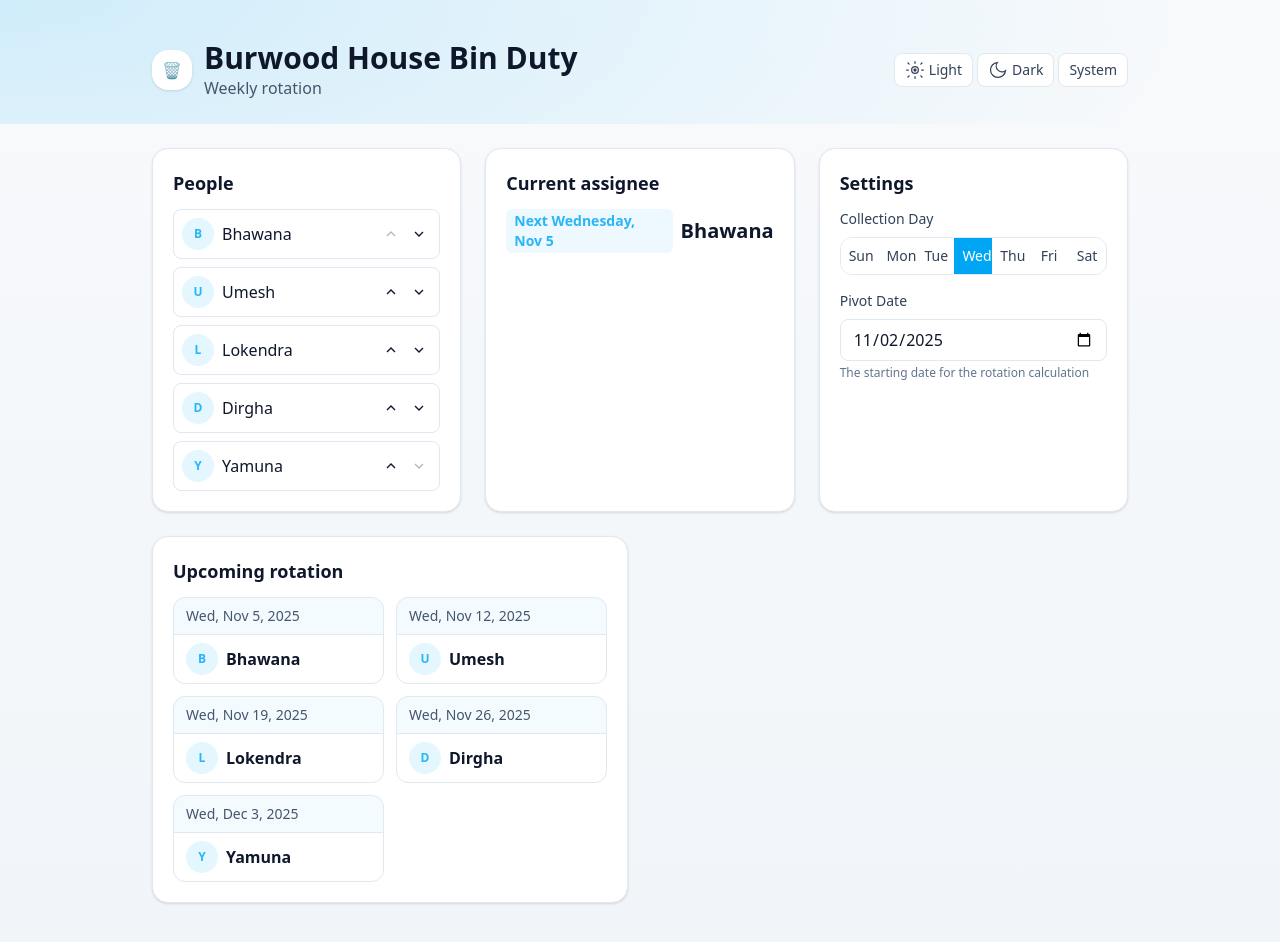
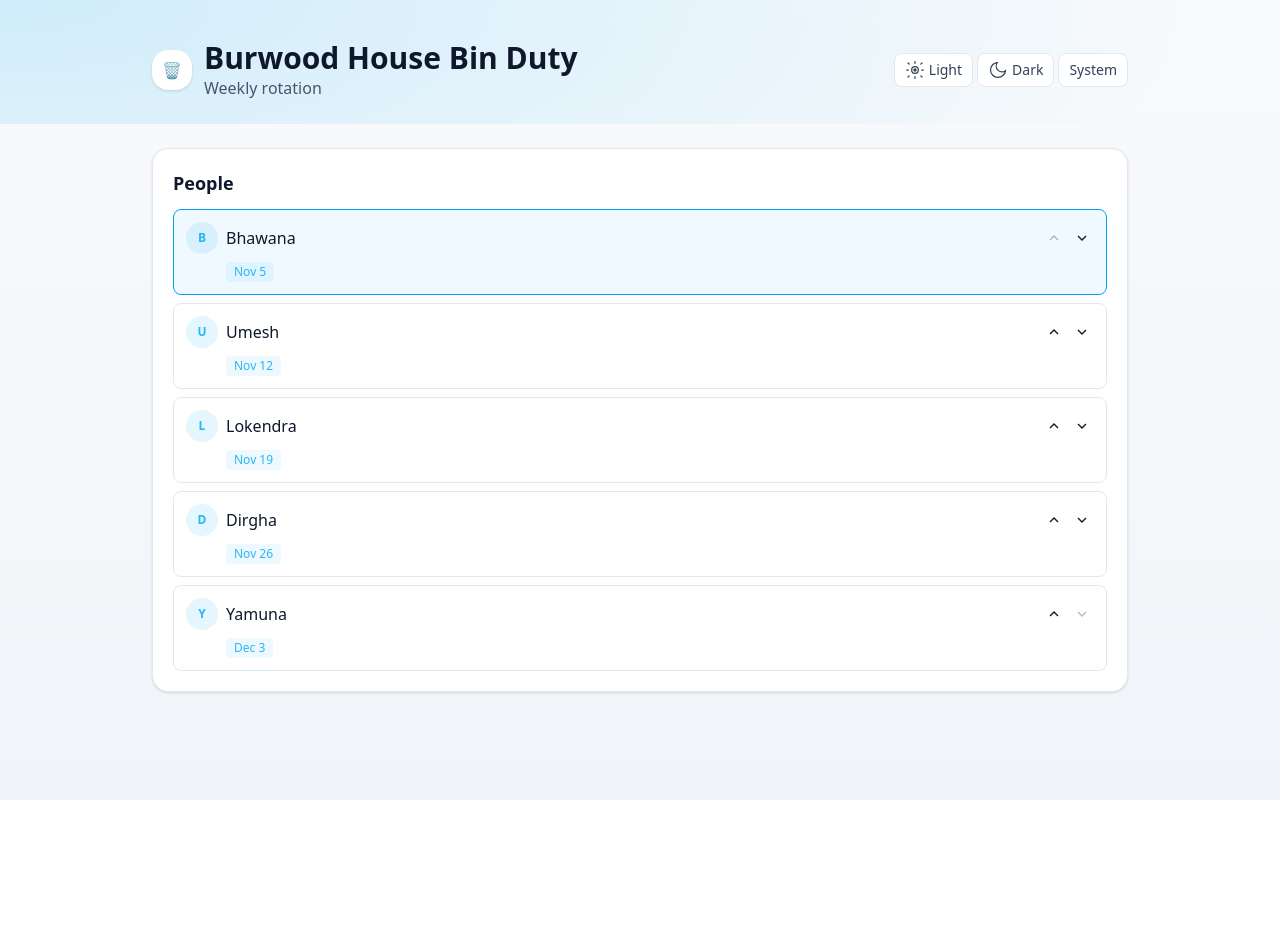
Before and after one commit to cg99/roomates, a React (Vite) app: page / in a window 1280 px wide. After the commit the page ends 800 px from the top, so only its background shows below. Built offline with nearby package versions, Linux system fonts and the light colour scheme.

Commit message:
Refactor App and PeopleList components to streamline functionality and improve UI. Removed unused SettingsPanel import, simplified state management, and enhanced the PeopleList display with upcoming items dates.

```diff
--- a/src/App.tsx
+++ b/src/App.tsx
@@ -10,9 +10,8 @@ import {
 } from "./utils/date";
 import Header from "./components/Header";
 import ThemeToggle from "./components/ThemeToggle";
-import { UpcomingRotation, CurrentAssignee } from "./components/RotationPanels";
 import PeopleList from "./components/PeopleList";
-import SettingsPanel from "./components/SettingsPanel";
+// import SettingsPanel from "./components/SettingsPanel";
 
 const ACCENT = "#29B6F6";
 
@@ -27,8 +26,8 @@ export default function App() {
     "Yamuna",
   ]);
   const [newName, setNewName] = useState("");
-  const [weekday, setWeekday] = useLocalStorage<number>("bin:weekday", 3); // default Wed
-  const [pivotIso, setPivotIso] = useLocalStorage<string>(
+  const [weekday] = useLocalStorage<number>("bin:weekday", 3); // default Wed
+  const [pivotIso] = useLocalStorage<string>(
     "bin:pivot",
     new Date().toISOString().slice(0, 10)
   );
@@ -83,7 +82,7 @@ export default function App() {
     <div className="min-h-screen bg-gradient-to-b from-slate-50 to-slate-100 text-slate-900 dark:from-slate-900 dark:to-slate-950 dark:text-slate-100">
       <Header themeNode={<ThemeToggle theme={theme} setTheme={setTheme} />} />
 
-      <main className="max-w-5xl mx-auto px-6 py-6 grid md:grid-cols-3 gap-6">
+      <main className="max-w-5xl mx-auto px-6 py-6">
         <PeopleList
           names={names}
           add={add}
@@ -92,24 +91,9 @@ export default function App() {
           newName={newName}
           setNewName={setNewName}
           accent={ACCENT}
-        />
-        <CurrentAssignee
-          hasNames={names.length > 0}
-          currentName={names[currentIndex]}
-          nextOcc={nextOcc}
-        />
-
-        <SettingsPanel
-          weekday={weekday}
-          setWeekday={setWeekday}
-          pivotIso={pivotIso}
-          setPivotIso={setPivotIso}
+          upcomingItems={nextFive}
         />
       </main>
-
-      <section className="max-w-5xl mx-auto px-6 pb-10 grid md:grid-cols-2 gap-6">
-        <UpcomingRotation items={nextFive} />
-      </section>
     </div>
   );
 }
--- a/src/components/PeopleList.tsx
+++ b/src/components/PeopleList.tsx
@@ -1,8 +1,11 @@
 import Avatar from "./Avatar";
+
+const ACCENT = "#29B6F6";
 
 export default function PeopleList({
   names,
   move,
+  upcomingItems,
 }: {
   names: string[];
   add: () => void;
@@ -11,17 +14,29 @@ export default function PeopleList({
   newName: string;
   setNewName: (s: string) => void;
   accent?: string;
+  upcomingItems: { date: Date; name: string }[];
 }) {
   return (
     <div className="bg-white dark:bg-slate-900 rounded-2xl shadow-sm border border-slate-200 dark:border-slate-700 p-4 md:p-5">
       <h2 className="font-bold text-lg mb-3">People</h2>
 
       <div className="space-y-2">
-        {names.map((name, i) => (
+        {names.map((name, i) => {
+          const personDates = upcomingItems
+            .filter(item => item.name === name)
+            .map(item => item.date);
+          const isFirst = i === 0;
+
+          return (
             <div
               key={i}
-            className="flex items-center gap-2 p-2 rounded-lg border border-slate-200 dark:border-slate-700 hover:bg-slate-50 dark:hover:bg-slate-800 transition"
+              className={`p-3 rounded-lg border transition ${
+                isFirst
+                  ? "border-sky-500 bg-sky-50 dark:bg-sky-900/20 dark:border-sky-500"
+                  : "border-slate-200 dark:border-slate-700 hover:bg-slate-50 dark:hover:bg-slate-800"
+              }`}
             >
+              <div className="flex items-center gap-2 mb-2">
                 <Avatar name={name} />
                 <span className="flex-1 font-medium">{name}</span>
                 <div className="flex items-center gap-1">
@@ -49,7 +64,25 @@ export default function PeopleList({
                   </button>
                 </div>
               </div>
+              {personDates.length > 0 && (
+                <div className="flex flex-wrap gap-1.5 ml-10">
+                  {personDates.map((date, idx) => (
+                    <span
+                      key={idx}
+                      className="px-2 py-0.5 rounded text-xs font-medium"
+                      style={{ background: `${ACCENT}15`, color: ACCENT }}
+                    >
+                      {date.toLocaleDateString(undefined, {
+                        month: "short",
+                        day: "numeric",
+                      })}
+                    </span>
                   ))}
+                </div>
+              )}
+            </div>
+          );
+        })}
       </div>
     </div>
   );
```
Lines whose indentation alone changed are shown as unchanged.
